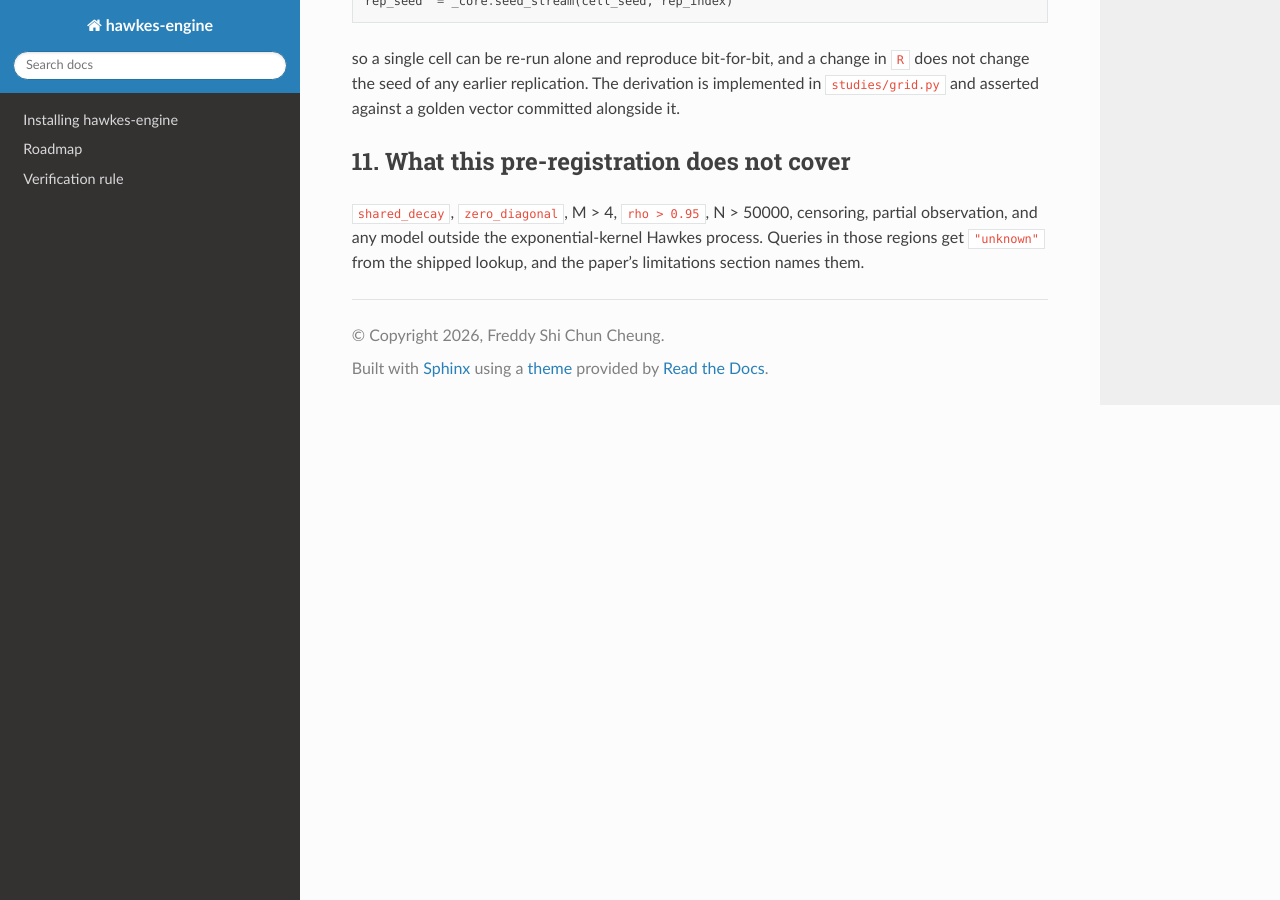
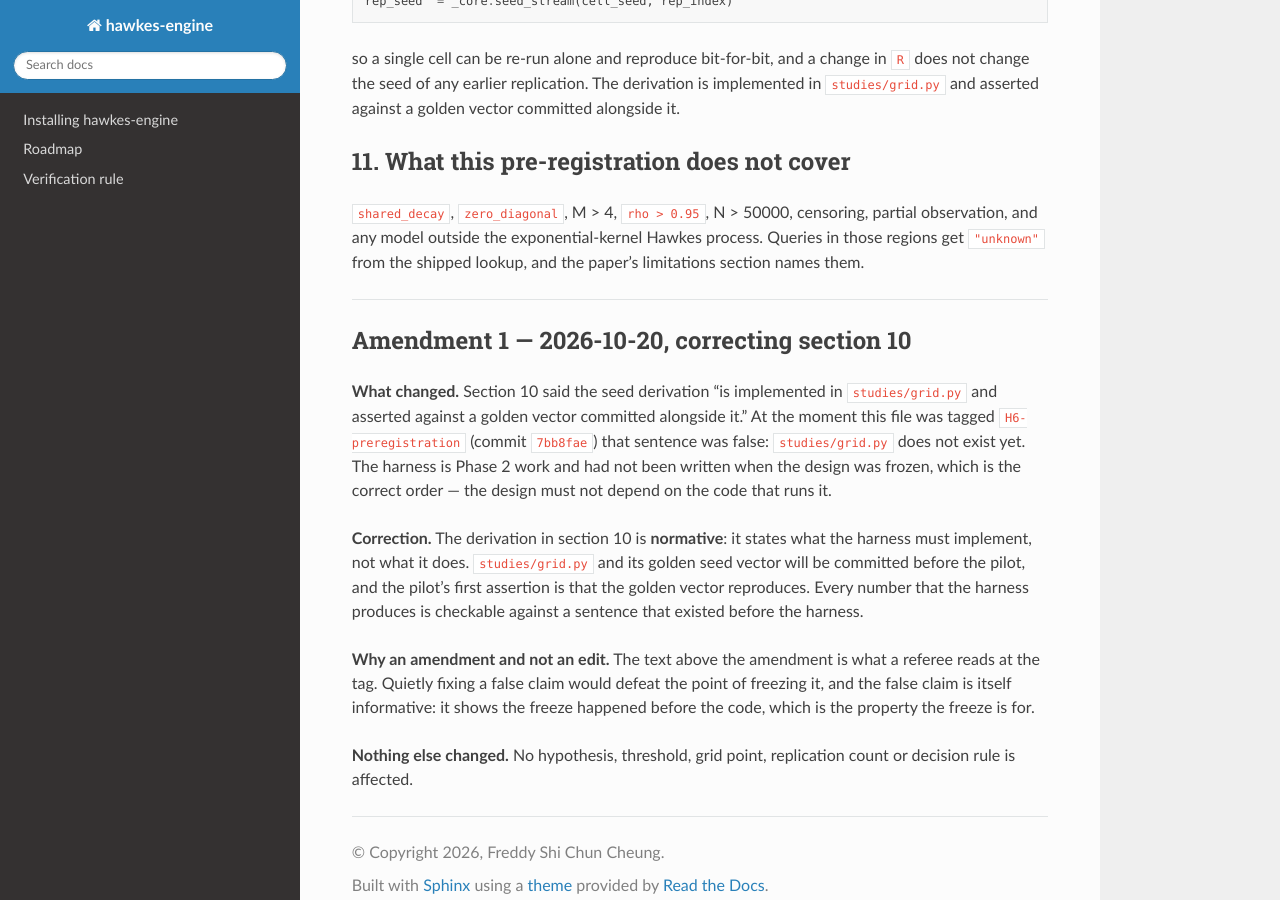
Before and after one commit to freddysccheung-067/hawkes-engine, a Sphinx documentation site: the page built from docs/preregistration.md, in a window 1280 px wide and 900 px high, scrolled down 9157 px. Built offline with Sphinx 7.4.7 and the Read the Docs theme 3.1.0, drawn with Linux system fonts in a browser that asks for light colours.

Commit message:
Correct the seed claim without editing the frozen text
Section 10 said the seed derivation was implemented in studies/grid.py and
asserted against a committed golden vector. At the tag that was false: the
harness is Phase 2 work and did not exist when the design was frozen.

That order is the right one, but the tense was not, so the false claim is
corrected by an appended amendment rather than an edit. The original text stays
readable at the tag, which is what makes the freeze checkable. No hypothesis,
threshold, grid point, replication count or decision rule is affected.

```diff
--- a/docs/preregistration.md
+++ b/docs/preregistration.md
@@ -429,3 +429,28 @@ alongside it.
 partial observation, and any model outside the exponential-kernel Hawkes process.
 Queries in those regions get `"unknown"` from the shipped lookup, and the paper's
 limitations section names them.
+
+---
+
+## Amendment 1 — 2026-10-20, correcting section 10
+
+**What changed.** Section 10 said the seed derivation "is implemented in
+`studies/grid.py` and asserted against a golden vector committed alongside it."
+At the moment this file was tagged `H6-preregistration` (commit `7bb8fae`) that
+sentence was false: `studies/grid.py` does not exist yet. The harness is Phase 2
+work and had not been written when the design was frozen, which is the correct
+order — the design must not depend on the code that runs it.
+
+**Correction.** The derivation in section 10 is **normative**: it states what the
+harness must implement, not what it does. `studies/grid.py` and its golden seed
+vector will be committed before the pilot, and the pilot's first assertion is that
+the golden vector reproduces. Every number that the harness produces is checkable
+against a sentence that existed before the harness.
+
+**Why an amendment and not an edit.** The text above the amendment is what a
+referee reads at the tag. Quietly fixing a false claim would defeat the point of
+freezing it, and the false claim is itself informative: it shows the freeze
+happened before the code, which is the property the freeze is for.
+
+**Nothing else changed.** No hypothesis, threshold, grid point, replication count
+or decision rule is affected.
```
